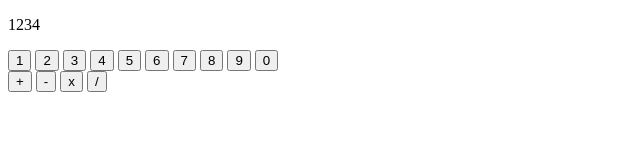
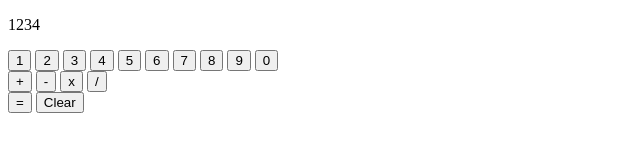
Before and after one commit to levismim/TOPcalc, a plain HTML site: page index.html in a window 1280 px wide. Shown: the whole page, without its empty margins (0-640 px from the left). Drawn offline with Linux system fonts and the light colour scheme.

Commit message:
add clear and equals buttons

```diff
--- a/index.html
+++ b/index.html
@@ -27,6 +27,10 @@
         <button id="multiply">x</button>
         <button id="divide">/</button>
     </div>
+    <div class="final">
+        <button id="equal">=</button>
+        <button id="clear">Clear</button>
+    </div>
 
 
     <script src="script.js"></script>
```
